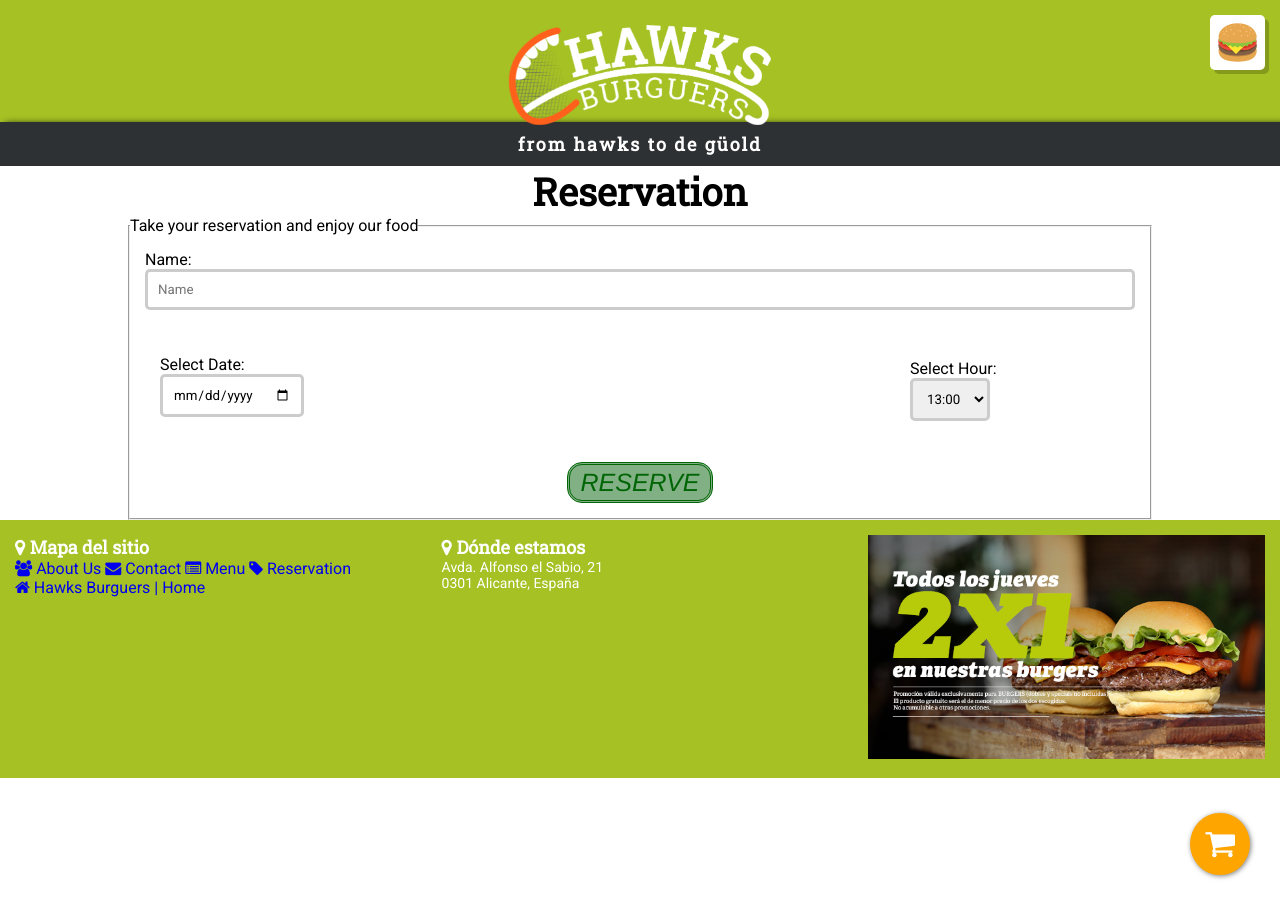
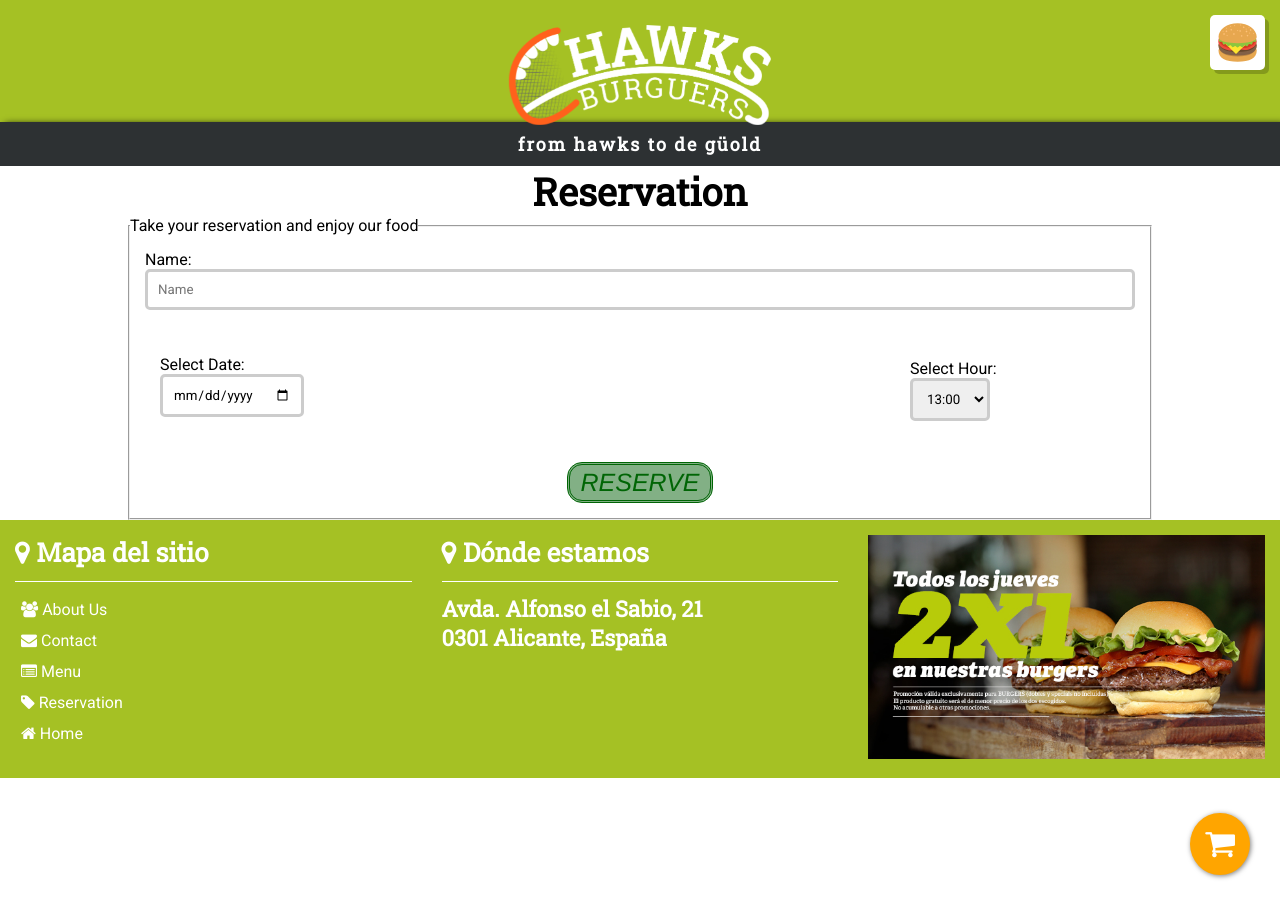
Before and after one commit to cArlitXs/HawksBurgers, a Jekyll site: the page built from reservas.html, in a window 1280 px wide. Built offline with Jekyll 4.4.1, drawn with Linux system fonts in a browser that asks for light colours.

Commit message:
Actualización del footer y cosas varias

```diff
--- a/_includes/footer.html
+++ b/_includes/footer.html
@@ -1,13 +1,15 @@
 <footer class="row">
 	<div class="col-4  col-s-3">
-		<h6><i class="fa fa-map-marker"></i> Mapa del sitio</h6>
+		<h4><i class="fa fa-map-marker"></i> Mapa del sitio</h4>
+		<hr>
 		<nav>
 			{% include nav.html %}
 		</nav>
 	</div>
 	<div class="col-4  col-s-3">
-		<h6><i class="fa fa-map-marker"></i> Dónde estamos</h6>
-		<p>Avda. Alfonso el Sabio, 21<br>0301 Alicante, España</p>
+		<h4><i class="fa fa-map-marker"></i> Dónde estamos</h4>
+		<hr>
+		<h5>Avda. Alfonso el Sabio, 21<br>0301 Alicante, España</h5>
 	</div>
 	<aside class="col-4  col-s-3">
 	    <img src="{{site.baseurl}}/img/publicidad.jpg" class="w-100">
--- a/_layouts/layout.html
+++ b/_layouts/layout.html
@@ -26,11 +26,6 @@
 			{% include nav.html %}
 		</nav>
 		{% include header.html %}
-		<!--
-		<aside>
-			{% include aside.html %}
-		</aside>
-		-->
 		<section id="principal">
 			{{content}}
 		</section>
--- a/css/alejandro.css
+++ b/css/alejandro.css
@@ -275,15 +275,15 @@
 	color: #fff;
 }
 
-body > footer nav > ul > li > a{
-	text-decoration: none;
+body > footer nav > ul > li {
+	list-style: none;
+	padding: 6px;
 }
 
-body > footer nav > ul > li {
-	display: inline-block;
+body > footer nav > ul > li > a {
+	text-decoration: none;
+	color: #fff;
 }
-
-
 
 @media only screen and (min-width: 420px) {
 	body > nav {
--- a/css/reset.css
+++ b/css/reset.css
@@ -23,13 +23,13 @@
     border-radius: 5px;
 }
 .ta-l{
-	text-align: left;;
+	text-align: left;
 }
 .ta-c{
-	text-align: center;;
+	text-align: center;
 }
 .ta-r{
-	text-align: right;;
+	text-align: right;
 }
 .ta-j{
 	text-align: justify;
@@ -136,3 +136,11 @@
   color: black;
   border: 3px solid #555555;
 }
+
+hr {
+	border: 0;
+	background-color: #fff;
+	height: 1px;
+	width: 100%;
+	margin: 12px 0;
+}
--- a/index.html
+++ b/index.html
@@ -1,6 +1,6 @@
 ---
 layout: layout
-title: Hawks Burguers | Home
+title: Home
 permalink: /
 icon: "fa-home"
 menu: "yes"
```
Also changed, not shown: other parts of _layouts/layout.html (+1 -1 lines).
